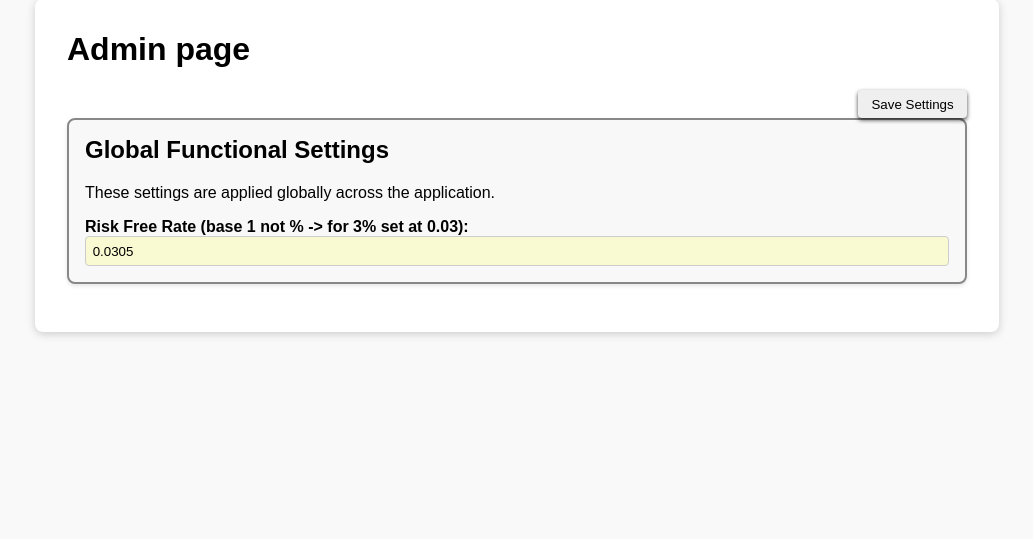
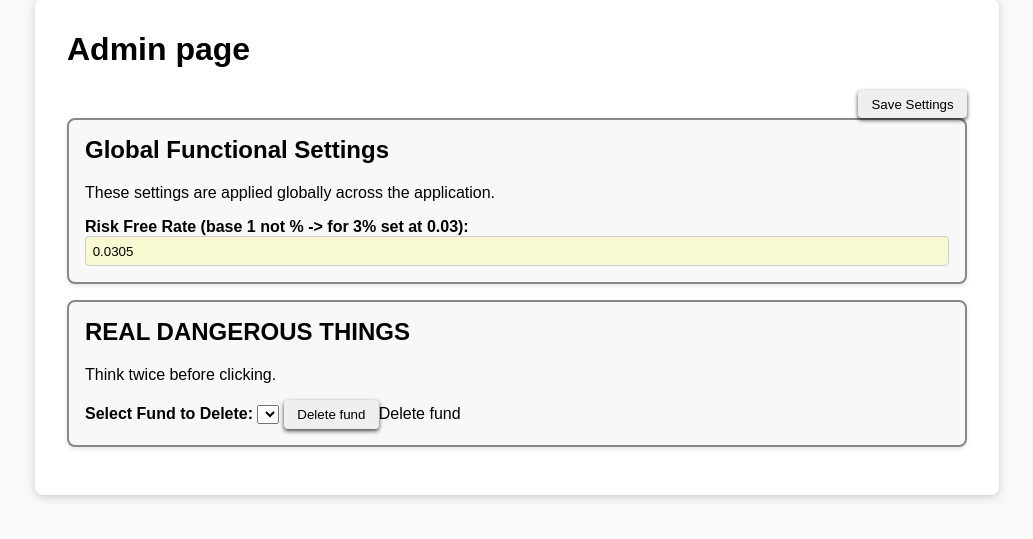
Before and after one commit to AlanFromJapan/FundManagerCompanion, a Flask app: page /admin in a window 1280 px wide. Shown: the part 141-680 px from the top of the page, without its empty margins (123-1156 px from the left). Run offline with Flask 3, Linux system fonts and the light colour scheme; data that the repository does not hold is empty; some libraries are stand-ins or nearby versions.

Commit message:
Added capacity to delete a (misinput) fund

```diff
--- a/bp_admin/admin.py
+++ b/bp_admin/admin.py
@@ -1,6 +1,7 @@
-from flask import  render_template, request, Blueprint
+from flask import  flash, render_template, request, Blueprint
 from shared import get_all_funds, import_latest_nav, import_history_nav
 from datetime import datetime
+from fund import Fund
 
 from config import conf
 
@@ -9,7 +10,30 @@ bp_admin = Blueprint('bp_admin', __name__)
 @bp_admin.route('/admin', methods=['GET', 'POST'])
 def admin_page():
     if request.method == 'POST':
-        # Handle form submission
-        conf.risk_free_rate = float(request.form.get('riskFreeRate', 0.03))
+        print(f"DBG Form data received : {request.form}")
 
-    return render_template('admin.html', conf=conf)
+        if request.form.get("submit_button", "?") == "Save Settings":
+            # Handle form submission FOR SAVE SETTINGS
+            conf.risk_free_rate = float(request.form.get('riskFreeRate', 0.03))
+            flash('Settings saved successfully.', 'success')
+
+        elif request.form.get("submit_button", "?") == "Delete fund":
+            # Handle form submission FOR DELETE FUND
+            fund_id = request.form.get("deleteFund")
+            if fund_id:
+                # Handle fund deletion
+                print(f"Deleting fund with ID: {fund_id}")
+
+                res = Fund.delete_fund(fund_id)
+
+                if res:
+                    flash(f'Fund with ID {fund_id} deleted successfully.', 'success')
+                else:
+                    flash(f'Failed to delete fund with ID {fund_id}.', 'error')
+            else:
+                flash('No fund ID provided for deletion.', 'error')
+        else:
+            flash('Unknown action.', 'error')
+
+    funds = get_all_funds(forced_reload=True)  # Refresh fund list
+    return render_template('admin.html', conf=conf, funds=funds)
--- a/shared.py
+++ b/shared.py
@@ -165,7 +165,7 @@ def get_all_funds(forced_reload=False):
     conn = sqlite3.connect(conf['DB_PATH'])
     cur = conn.cursor()
 
-    cur.execute('SELECT F.FundID, F.Name, F.Currency, P.Unit as LatestUnit, P.AtDate as LatestDate from FUND as F JOIN POSITION as P ON F.FundId = P.FundId AND P.AtDate = (SELECT MAX(P2.AtDate) FROM POSITION as P2)')
+    cur.execute('SELECT F.FundID, F.Name, F.Currency, COALESCE(P.Unit, 0) as LatestUnit, COALESCE(P.AtDate, date("now")) as LatestDate from FUND as F LEFT OUTER JOIN POSITION as P ON F.FundId = P.FundId AND P.AtDate = (SELECT MAX(P2.AtDate) FROM POSITION as P2)')
     rows = cur.fetchall()
 
     #ugly but not so many funs that it counts
--- /dev/null
+++ b/static/js/utils.js
@@ -0,0 +1,29 @@
+//Adds a confirmation popup before submitting the form (or just submit if pmessage == '')
+function clickConfirm(pname, pvalue, pmessage="Sure ?") {
+    if (pmessage == '' || confirm(pmessage)){
+        var f = document.getElementById('theForm');
+
+        var hiddenField = document.createElement('input');
+        hiddenField.type = 'hidden';
+        hiddenField.name = pname;
+        hiddenField.value = pvalue;
+
+        f.appendChild(hiddenField);
+
+
+        //Adds all the range inputs to the form manually
+        var ins = document.querySelectorAll('input[type=range]');
+        for (var i = 0; i < ins.length; i++) {
+            var input = ins[i];
+
+            var hiddenField = document.createElement('input');
+            hiddenField.type = 'hidden';
+            hiddenField.name = input.id;
+            hiddenField.value = input.value;
+
+            f.appendChild(hiddenField);
+        }
+
+        f.submit();
+    }
+}
--- a/templates/admin.html
+++ b/templates/admin.html
@@ -5,11 +5,10 @@
 {% block content %}
 <h1>Admin page</h1>
 
-<form method="post" action="/admin">
+<form  id="theForm" method="post" action="/admin">
 
 <div style="text-align: right;">
-    <input type="hidden" name="save" value="true" />
-    <input type="submit" value="Save Settings" />
+    <input type="submit" name="submit_button" value="Save Settings" />
 </div>
 
 <div class="visual-frame">
@@ -20,5 +19,24 @@
     <input type="text" id="riskFreeRate" name="riskFreeRate" placeholder="Enter risk free rate (>0)" value="{{ conf.risk_free_rate }}" />
 </div>
 
+<div class="visual-frame">
+    <h2>REAL DANGEROUS THINGS</h2>
+    <p>Think twice before clicking.</p>
+    <label for="deleteFund">Select Fund to Delete:</label>
+    <select id="deleteFund" name="deleteFund">
+        {% for fund in funds %}
+            <option value="{{ fund.fund_id }}">{{ fund.name }}</option>
+        {% endfor %}
+    </select>
+
+    <input
+    type="submit"
+    name="submit_button"
+    onClick="clickConfirm('action_delete',
+        document.getElementById('deleteFund').value,
+        'Are you sure you want to delete this fund ['+document.getElementById('deleteFund').options[document.getElementById('deleteFund').selectedIndex].text+'] ?');"
+    value="Delete fund">Delete fund</input>
+</div>
+
 </form>
 {% endblock %}
--- a/templates/master.html
+++ b/templates/master.html
@@ -5,6 +5,7 @@
     <title>{% block title %}Fund Manager{% endblock %}</title>
     <link rel="stylesheet" href="/css/style.css" type="text/css" />
     <link rel="icon" type="image/png" href="{{ url_for('static', filename='favicon.png') }}">
+    <script type="text/javascript" src="/js/utils.js"></script>
     <script src="https://cdnjs.cloudflare.com/ajax/libs/Chart.js/2.8.0/Chart.min.js"></script>
     {% block head %}{% endblock %}
 </head>
```
Also changed, not shown: fund.py (+28 -0 lines).
